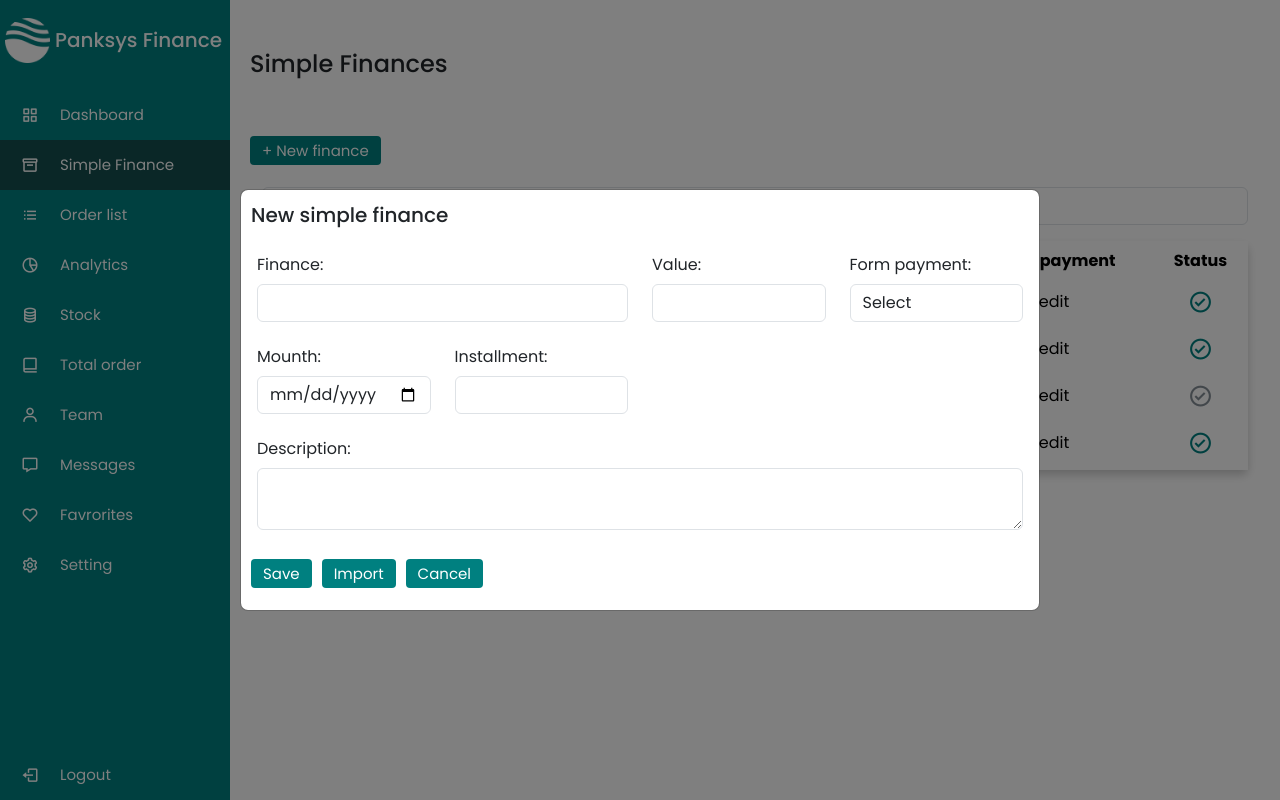
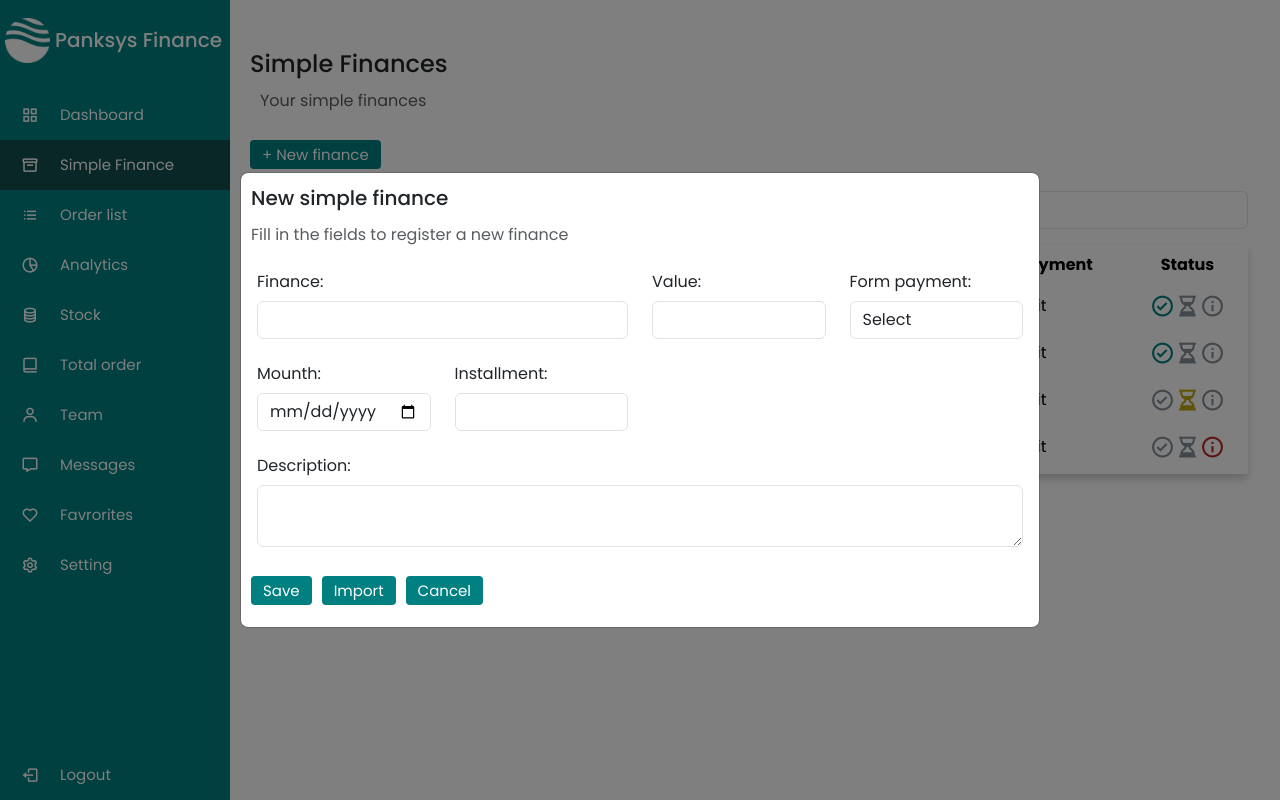
Before and after one commit to MiguelCastro9/Panksys-finance, an Angular app in the folder api-web/: page /simple-finance in a window 1280 px wide. Both pictures are taken after a click on the link "+ New finance". Built offline with nearby package versions, Linux system fonts and the light colour scheme.

Commit message:
settings component simple finance

```diff
--- a/api-web/src/app/simple-finance/simple-finance.component.css
+++ b/api-web/src/app/simple-finance/simple-finance.component.css
@@ -23,8 +23,28 @@
   color: #858E96;
 }
 
+.icon-check-pending {
+  font-size: 25px;
+  color: #bca70c;
+}
+
+.icon-check-not-pending {
+  font-size: 25px;
+  color: #858E96;
+}
+
+.icon-check-late {
+  font-size: 25px;
+  color: #bc2424;
+}
+
+.icon-check-not-late {
+  font-size: 25px;
+  color: #858E96;
+}
+
 .button {
-  margin-top: 60px;
+  margin-top: 30px;
 }
 
 .button a {
--- a/api-web/src/app/simple-finance/simple-finance.component.html
+++ b/api-web/src/app/simple-finance/simple-finance.component.html
@@ -1,16 +1,17 @@
 <section class="section-table-simple-finance">
   <h4>Simple Finances</h4>
+  <p class="modal-title text-muted">Your simple finances</p>
   <div class="button">
     <a data-bs-toggle="modal" data-bs-target="#modalFormSimpleFinance">+ New finance</a>
   </div>
   <br>
   <div class="container text-center">
     <div class="input-group mb-3">
-      <input type="text" class="form-control" placeholder="Search">
+      <input type="text" class="form-control" placeholder="Search simple finance...">
     </div>
     <div class="row">
       <div class="col">
-        <table class="table table-responsive table-simple-finance table-hover">
+        <table class="table table-responsive text-center table-simple-finance table-hover">
           <thead>
             <tr>
               <th scope="col">Finance</th>
@@ -21,14 +22,18 @@
               <th scope="col">Status</th>
             </tr>
           </thead>
-          <tbody>
+          <tbody data-bs-toggle="modal" data-bs-target="#modalFormSimpleFinanceInstallment">
             <tr>
               <td>MacBook Air</td>
               <td>MacBook Air M1 8GB Ram</td>
               <td>January</td>
               <td>R$ 7.500</td>
               <td>Credit</td>
-              <td><i class='bx bx-check-circle icon-check-paid'></i></td>
+              <td>
+                <i class='bx bx-check-circle icon-check-paid'></i>
+                <i class='bx bxs-hourglass icon-check-not-pending'></i>
+                <i class='bx bx-info-circle icon-check-not-late'></i>
+              </td>
             </tr>
             <tr>
               <td>MacBook Air</td>
@@ -36,7 +41,11 @@
               <td>January</td>
               <td>R$ 7.500</td>
               <td>Credit</td>
-              <td><i class='bx bx-check-circle icon-check-paid'></i></td>
+              <td>
+                <i class='bx bx-check-circle icon-check-paid'></i>
+                <i class='bx bxs-hourglass icon-check-not-pending'></i>
+                <i class='bx bx-info-circle icon-check-not-late'></i>
+              </td>
             </tr>
             <tr>
               <td>MacBook Air</td>
@@ -44,7 +53,11 @@
               <td>January</td>
               <td>R$ 7.500</td>
               <td>Credit</td>
-              <td><i class='bx bx-check-circle icon-check-not-paid'></i></td>
+              <td>
+                <i class='bx bx-check-circle icon-check-not-paid'></i>
+                <i class='bx bxs-hourglass icon-check-pending'></i>
+                <i class='bx bx-info-circle icon-check-not-late'></i>
+              </td>
             </tr>
             <tr>
               <td>MacBook Air</td>
@@ -52,7 +65,11 @@
               <td>January</td>
               <td>R$ 7.500</td>
               <td>Credit</td>
-              <td><i class='bx bx-check-circle icon-check-paid'></i></td>
+              <td>
+                <i class='bx bx-check-circle icon-check-not-paid'></i>
+                <i class='bx bxs-hourglass icon-check-not-pending'></i>
+                <i class='bx bx-info-circle icon-check-late'></i>
+              </td>
             </tr>
           </tbody>
         </table>
@@ -61,12 +78,13 @@
     </div>
   </div>
 </section>
-<!-- MODAL -->
+<!-- MODAL SIMPLE FINANCE -->
 <div class="modal fade" id="modalFormSimpleFinance" data-bs-backdrop="static" tabindex="-1"
   aria-labelledby="modalFormSimpleFinanceLabel" aria-hidden="true">
   <div class="modal-dialog modal-dialog-centered modal-lg">
     <div class="modal-content">
       <h1 class="modal-title fs-5" id="modalFormSimpleFinanceLabel">New simple finance</h1>
+      <p class="modal-title text-muted">Fill in the fields to register a new finance</p>
       <div class="modal-body">
         <form>
           <div class="row">
@@ -127,3 +145,90 @@
     </div>
   </div>
 </div>
+<!-- MODAL SIMPLE FINANCE INSTALLMENT -->
+<div class="modal fade" id="modalFormSimpleFinanceInstallment" data-bs-backdrop="static" tabindex="-1"
+  aria-labelledby="modalFormSimpleFinanceInstallmentLabel" aria-hidden="true">
+  <div class="modal-dialog modal-dialog-centered modal-lg">
+    <div class="modal-content">
+      <h1 class="modal-title fs-5" id="modalFormSimpleFinanceInstallmentLabel">Installments</h1>
+      <p class="modal-title text-muted">Manage your purchase installments</p>
+      <div class="modal-body">
+        <table class="table table-responsive text-center table-simple-finance table-hover">
+          <thead>
+            <tr>
+              <th scope="col">Mounth</th>
+              <th scope="col">Installment</th>
+              <th scope="col">Installment value</th>
+              <th scope="col">Status</th>
+            </tr>
+          </thead>
+          <tbody>
+            <tr>
+              <td>January</td>
+              <td>1x</td>
+              <td>R$ 1.875</td>
+              <td>
+                <i class='bx bx-check-circle icon-check-not-paid'></i>
+                <i class='bx bxs-hourglass icon-check-pending'></i>
+                <i class='bx bx-info-circle icon-check-not-late'></i>
+              </td>
+            </tr>
+            <tr>
+              <td>February</td>
+              <td>2x</td>
+              <td>R$ 1.875</td>
+              <td>
+                <i class='bx bx-check-circle icon-check-not-paid'></i>
+                <i class='bx bxs-hourglass icon-check-pending'></i>
+                <i class='bx bx-info-circle icon-check-not-late'></i>
+              </td>
+            </tr>
+            <tr>
+              <td>March</td>
+              <td>3x</td>
+              <td>R$ 1.875</td>
+              <td>
+                <i class='bx bx-check-circle icon-check-not-paid'></i>
+                <i class='bx bxs-hourglass icon-check-pending'></i>
+                <i class='bx bx-info-circle icon-check-not-late'></i>
+              </td>
+            </tr>
+            <tr>
+              <td>April</td>
+              <td>4x</td>
+              <td>R$ 1.875</td>
+              <td>
+                <i class='bx bx-check-circle icon-check-not-paid'></i>
+                <i class='bx bxs-hourglass icon-check-pending'></i>
+                <i class='bx bx-info-circle icon-check-not-late'></i>
+              </td>
+            </tr>
+          </tbody>
+        </table>
+      </div>
+      <div class="button-modal">
+        <a data-bs-dismiss="modal">Close</a>
+        <a data-bs-toggle="modal" data-bs-target="#modalDeleteSimpleFinance">Delete</a>
+      </div>
+      <br>
+    </div>
+  </div>
+</div>
+<!-- MODAL DELETE SIMPLE FINANCE -->
+<div class="modal fade" id="modalDeleteSimpleFinance" data-bs-backdrop="static" tabindex="-1"
+  aria-labelledby="modalDeleteSimpleFinanceLabel" aria-hidden="true">
+  <div class="modal-dialog modal-dialog-centered modal-lg">
+    <div class="modal-content">
+      <h1 class="modal-title fs-5" id="modalDeleteSimpleFinanceLabel">Delete finance</h1>
+      <p class="modal-title text-muted">Do you really want to <strong>delete</strong> your simple finance?</p>
+      <div class="modal-body">
+
+      </div>
+      <div class="button-modal">
+        <a data-bs-dismiss="modal">Confirm</a>
+        <a data-bs-dismiss="modal">Cancel</a>
+      </div>
+      <br>
+    </div>
+  </div>
+</div>
```
